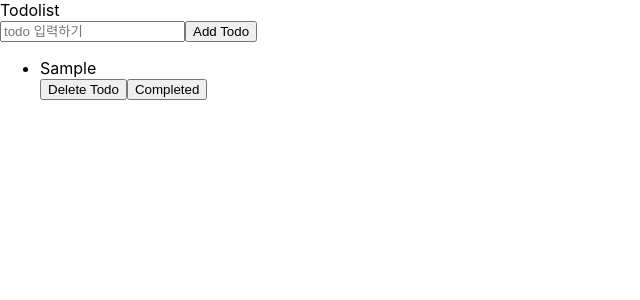
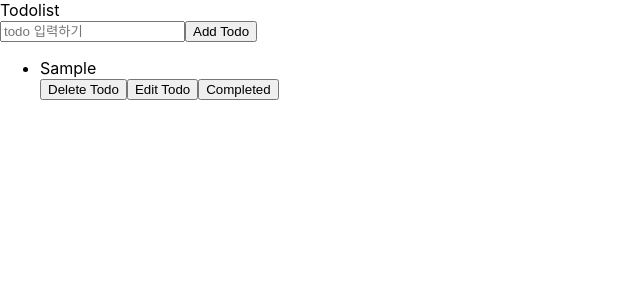
Before and after one commit to xodms0309/todolist-onboarding, a Next.js app: page / in a window 1280 px wide. Both pictures are taken after typing "Sample" into the empty fields and a click on the button "Add Todo". Shown: the top 300 px of the page, without its empty margins (0-640 px from the left). Built offline with nearby package versions, Linux system fonts and the light colour scheme.

Commit message:
:sparkles:  feat: edit todo

```diff
--- /dev/null
+++ b/components/Todo.tsx
@@ -0,0 +1,62 @@
+import { useState } from "react";
+import indexStyles from "../styles/index.module.css";
+import { ITodoItem } from "../pages";
+interface ITodo {
+  item: ITodoItem;
+  todolist: ITodoItem[];
+  setTodoList: any;
+}
+export default function Todo({ item, todolist, setTodoList }: ITodo) {
+  const [newTodo, setNewTodo] = useState("");
+  const [edit, setEdit] = useState(false);
+  const onHandleInputChange = (e: React.ChangeEvent<HTMLInputElement>) => {
+    setNewTodo(e.target.value);
+  };
+  const deleteTodo = (id: string) => {
+    const newTodolist = todolist.filter((todo) => todo.id !== id);
+    setTodoList(newTodolist);
+  };
+  const completeTodo = (id: string) => {
+    const newTodoList = todolist.map((todo) => ({
+      ...todo,
+      isCompleted: todo.id === id ? !todo.isCompleted : todo.isCompleted,
+    }));
+    setTodoList(newTodoList);
+  };
+  const onEditTodoClick = () => {
+    setEdit(!edit);
+  };
+  const editTodo = (id: string) => {
+    const newTodoList = todolist.map((item) => ({
+      ...item,
+      content: item.id === id ? newTodo : item.content,
+    }));
+    if (newTodo) {
+      setTodoList(newTodoList);
+    }
+    setNewTodo("");
+    setEdit(!edit);
+  };
+  return (
+    <div>
+      {edit ? (
+        <input
+          placeholder="todo 입력하기"
+          value={newTodo}
+          onChange={onHandleInputChange}
+        />
+      ) : (
+        <li className={item.isCompleted ? indexStyles.completed : ""}>
+          {item.content}
+        </li>
+      )}
+      <button onClick={() => deleteTodo(item.id)}>Delete Todo</button>
+      {edit ? (
+        <button onClick={() => editTodo(item.id)}>Edit</button>
+      ) : (
+        <button onClick={() => onEditTodoClick()}>Edit Todo</button>
+      )}
+      <button onClick={() => completeTodo(item.id)}>Completed</button>
+    </div>
+  );
+}
--- a/pages/index.tsx
+++ b/pages/index.tsx
@@ -1,40 +1,29 @@
 import type { NextPage } from "next";
 import { useState } from "react";
 import { v1 } from "uuid";
-import indexStyles from "../styles/index.module.css";
-interface ITodoItem {
+
+import Todo from "../components/Todo";
+export interface ITodoItem {
   id: string;
-  todo: string;
+  content: string;
   isCompleted: boolean;
 }
 const Home: NextPage = () => {
   const [todo, setTodo] = useState("");
   const [todolist, setTodoList] = useState<ITodoItem[]>([]);
-
   const onHandleInputChange = (e: React.ChangeEvent<HTMLInputElement>) => {
     setTodo(e.target.value);
   };
   const addTodo = () => {
     const item: ITodoItem = {
       id: v1(),
-      todo: todo,
+      content: todo,
       isCompleted: false,
     };
     if (todo) {
       setTodoList([...todolist, item]);
     }
     setTodo("");
-  };
-  const deleteTodo = (id: string) => {
-    const newTodolist = todolist.filter((todo) => todo.id !== id);
-    setTodoList(newTodolist);
-  };
-  const completeTodo = (id: string) => {
-    const newTodo = todolist.map((todo) => ({
-      ...todo,
-      isCompleted: todo.id === id ? !todo.isCompleted : todo.isCompleted,
-    }));
-    setTodoList(newTodo);
   };
   return (
     <>
@@ -50,13 +39,12 @@ const Home: NextPage = () => {
       <ul>
         {todolist.map((item) => {
           return (
-            <div key={item.id}>
-              <li className={item.isCompleted ? indexStyles.completed : ""}>
-                {item.todo}
-              </li>
-              <button onClick={() => deleteTodo(item.id)}>Delete Todo</button>
-              <button onClick={() => completeTodo(item.id)}>Completed</button>
-            </div>
+            <Todo
+              key={item.id}
+              item={item}
+              todolist={todolist}
+              setTodoList={setTodoList}
+            />
           );
         })}
       </ul>
```
